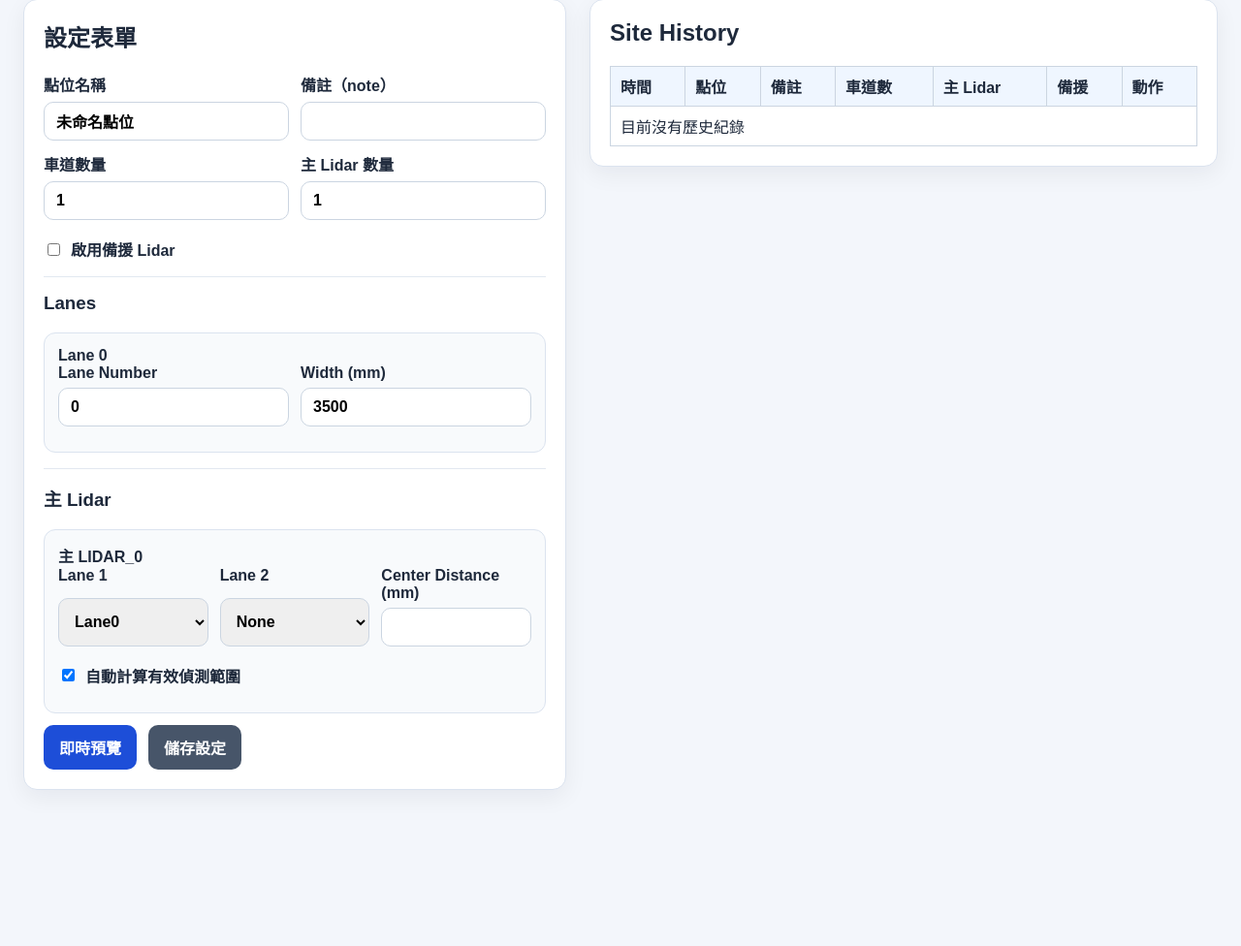
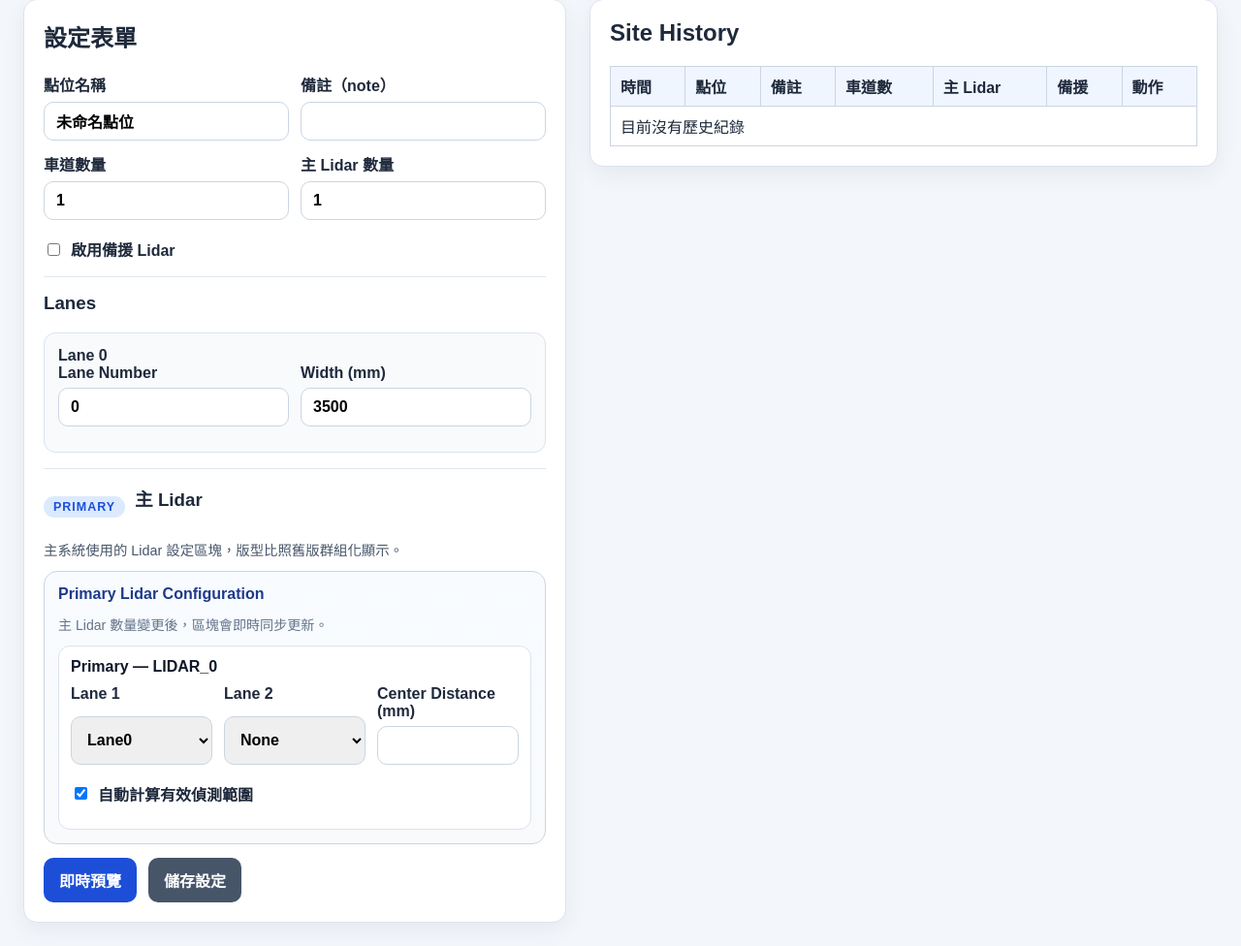
Before and after one commit to RogerLo-52693448/Device_Parameter_Tool, a Flask app: page / in a window 1280 px wide. Shown: the part 119-1095 px from the top of the page at 97% size. Before the commit the page ends 934 px from the top, so only its background shows below. Run offline with Flask 3, Linux system fonts and the light colour scheme.

Commit message:
style: align lidar blocks with legacy web ui
Co-authored-by: RogerLo-52693448 <209412262+RogerLo-52693448@users.noreply.github.com>

```diff
--- a/device_parameter_tool/web/templates/index.html
+++ b/device_parameter_tool/web/templates/index.html
@@ -21,6 +21,16 @@
     .actions { display: flex; gap: 12px; }
     .section { border-top: 1px solid #e2e8f0; margin-top: 16px; padding-top: 16px; }
     .item-box { border: 1px solid #dbe3ef; background: #f8fafc; border-radius: 12px; padding: 14px; margin-bottom: 12px; }
+    .section-heading { display: flex; align-items: center; gap: 10px; margin-bottom: 10px; }
+    .section-tag { display: inline-block; padding: 4px 10px; border-radius: 999px; background: #dbeafe; color: #1d4ed8; font-size: .78rem; font-weight: 800; letter-spacing: .08em; }
+    .lidar-mode-note { margin: 0 0 12px; color: #475569; font-size: .9rem; }
+    .lidar-block { border: 1px solid #cbd5e1; background: linear-gradient(180deg, #f8fbff 0%, #f8fafc 100%); border-radius: 14px; padding: 14px; margin-bottom: 14px; }
+    .lidar-block-title { margin: 0 0 12px; font-size: 1rem; font-weight: 800; color: #1e3a8a; }
+    .lidar-group { border: 1px solid #dbe3ef; background: #ffffff; border-radius: 12px; padding: 12px; margin-bottom: 12px; box-shadow: inset 0 1px 0 rgba(255,255,255,.7); }
+    .lidar-group:last-child { margin-bottom: 0; }
+    .lidar-group-title { margin: 0 0 10px; font-weight: 800; color: #0f172a; }
+    .lane-selects { display: grid; grid-template-columns: repeat(2, minmax(0, 1fr)); gap: 12px; }
+    .group-meta { margin: 4px 0 12px; color: #64748b; font-size: .88rem; }
     table { width: 100%; border-collapse: collapse; margin-top: 12px; }
     th, td { border: 1px solid #cbd5e1; padding: 8px 10px; text-align: left; vertical-align: top; }
     th { background: #eff6ff; }
@@ -60,12 +70,20 @@
           </div>
 
           <div class="section">
-            <h3>主 Lidar</h3>
+            <div class="section-heading">
+              <span class="section-tag">PRIMARY</span>
+              <h3>主 Lidar</h3>
+            </div>
+            <p class="lidar-mode-note">主系統使用的 Lidar 設定區塊，版型比照舊版群組化顯示。</p>
             <div id="primary-lidars-container"></div>
           </div>
 
           <div class="section{% if not form.has_backup %} hidden{% endif %}" id="backup-section">
-            <h3>備援 Lidar</h3>
+            <div class="section-heading">
+              <span class="section-tag">BACKUP</span>
+              <h3>備援 Lidar</h3>
+            </div>
+            <p class="lidar-mode-note">當主系統故障或切換需求發生時使用的備援組態。</p>
             <div id="backup-lidars-container"></div>
           </div>
 
@@ -231,12 +249,19 @@
       const count = Math.max(1, Number(document.getElementById(countFieldId).value || '1'));
       const container = document.getElementById(containerId);
       container.innerHTML = '';
+      const block = document.createElement('div');
+      block.className = 'lidar-block';
+      const title = prefix === 'primary' ? 'Primary Lidar Configuration' : 'Backup Lidar Configuration';
+      const meta = prefix === 'primary'
+        ? '主 Lidar 數量變更後，區塊會即時同步更新。'
+        : '備援啟用後，可獨立調整備援數量與各組車道指派。';
+      block.innerHTML = `<div class="lidar-block-title">${title}</div><div class="group-meta">${meta}</div>`;
       for (let index = 0; index < count; index += 1) {
         const lidar = cloneLidar(rows, index);
         const box = document.createElement('div');
-        box.className = 'item-box';
+        box.className = 'lidar-group';
         box.innerHTML = `
-          <strong>${prefix === 'primary' ? '主' : '備援'} LIDAR_${index}</strong>
+          <div class="lidar-group-title">${prefix === 'primary' ? 'Primary' : 'Backup'} — LIDAR_${index}</div>
           <div class="grid-3">
             <label>Lane 1
               <select name="${prefix}_lidar_${index}_lane_a">${laneOptions(lidar.lane_a)}</select>
@@ -250,8 +275,9 @@
           </div>
           <label class="checkbox-line"><input name="${prefix}_lidar_${index}_auto_calculate" type="checkbox" ${lidar.auto_calculate ? 'checked' : ''}> 自動計算有效偵測範圍</label>
         `;
-        container.appendChild(box);
+        block.appendChild(box);
       }
+      container.appendChild(block);
     }
 
     function syncBackupVisibility() {
```
Also changed, not shown: tests/test_web_app.py (+2 -0 lines).
